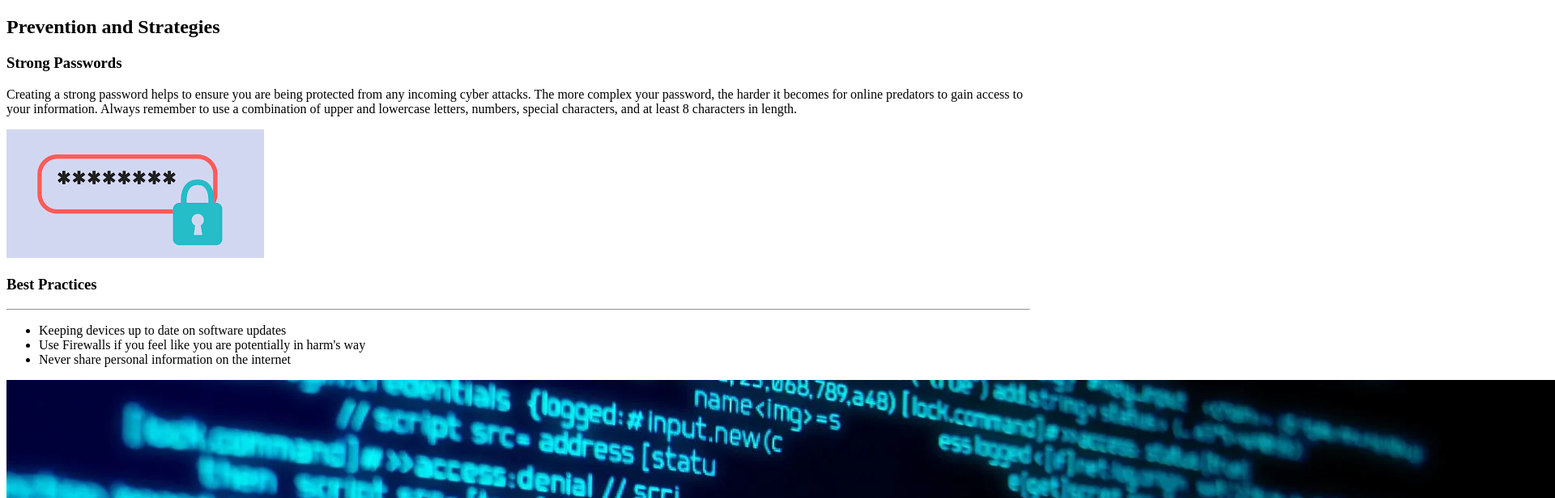
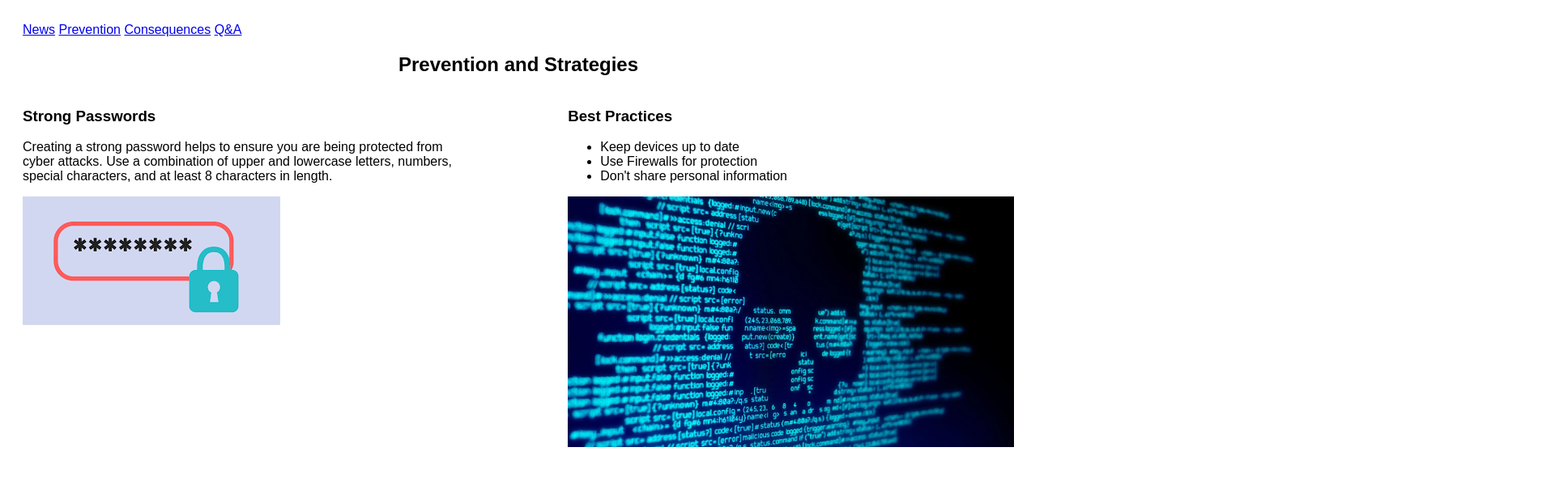
Before and after one commit to JaleelChestnut/WebsiteUrl, a plain HTML site: page Prevention_and_Strategies.html in a window 1280 px wide. Shown: the top 616 px of the page at 81% size, 1920 px wide, since content can reach past the window. Drawn offline with Linux system fonts and the light colour scheme.

Commit message:
Update Prevention_and_Strategies.html

```diff
--- a/Prevention_and_Strategies.html
+++ b/Prevention_and_Strategies.html
@@ -4,41 +4,40 @@
     <meta charset="UTF-8">
     <meta name="viewport" content="width=device-width, initial-scale=1.0">
     <title>Prevention and Strategies</title>
+    <link rel="stylesheet" href="Prevention.css"> <!-- Link to external CSS -->
 </head>
 <body>
+    <nav>
+        <a href="index.html#news">News</a>
+        <a href="prevention_and_Strategies.html">Prevention</a>
+        <a href="consequences.html">Consequences</a>
+        <a href="Q&A.html">Q&A</a>
+    </nav>
 
     <h2>Prevention and Strategies</h2>
 
     <div class="container">
-
         <!-- Column 1: Strong Passwords -->
         <div class="column">
             <h3>Strong Passwords</h3>
             <p>
-                Creating a strong password helps to ensure you are being protected from any incoming cyber attacks.
-                The more complex your password, the harder it becomes for online predators to gain access to your information.
-                Always remember to use a combination of upper and lowercase letters, numbers, special characters,
+                Creating a strong password helps to ensure you are being protected from cyber attacks.
+                Use a combination of upper and lowercase letters, numbers, special characters,
                 and at least 8 characters in length.
             </p>
-            <div class="password-image">
-                <img src="thumbnail_IMG_0017.png" alt="Password Strength Image">
-            </div>
+            <img src="thumbnail_IMG_0017.png" alt="Password Image">
         </div>
 
         <!-- Column 2: Best Practices -->
         <div class="column">
             <h3>Best Practices</h3>
-            <hr>
-            <ul class="best-practices">
-                <li>Keeping devices up to date on software updates</li>
-                <li>Use Firewalls if you feel like you are potentially in harm's way</li>
-                <li>Never share personal information on the internet</li>
+            <ul>
+                <li>Keep devices up to date</li>
+                <li>Use Firewalls for protection</li>
+                <li>Don't share personal information</li>
             </ul>
-            <div class="statistic-image">
-                <img src="IMG_0022.WEBP" alt="Password Hacking Statistics">
-            </div>
+            <img src="IMG_0022.WEBP" alt="Password Statistics">
         </div>
-
     </div>
 
 </body>
```
